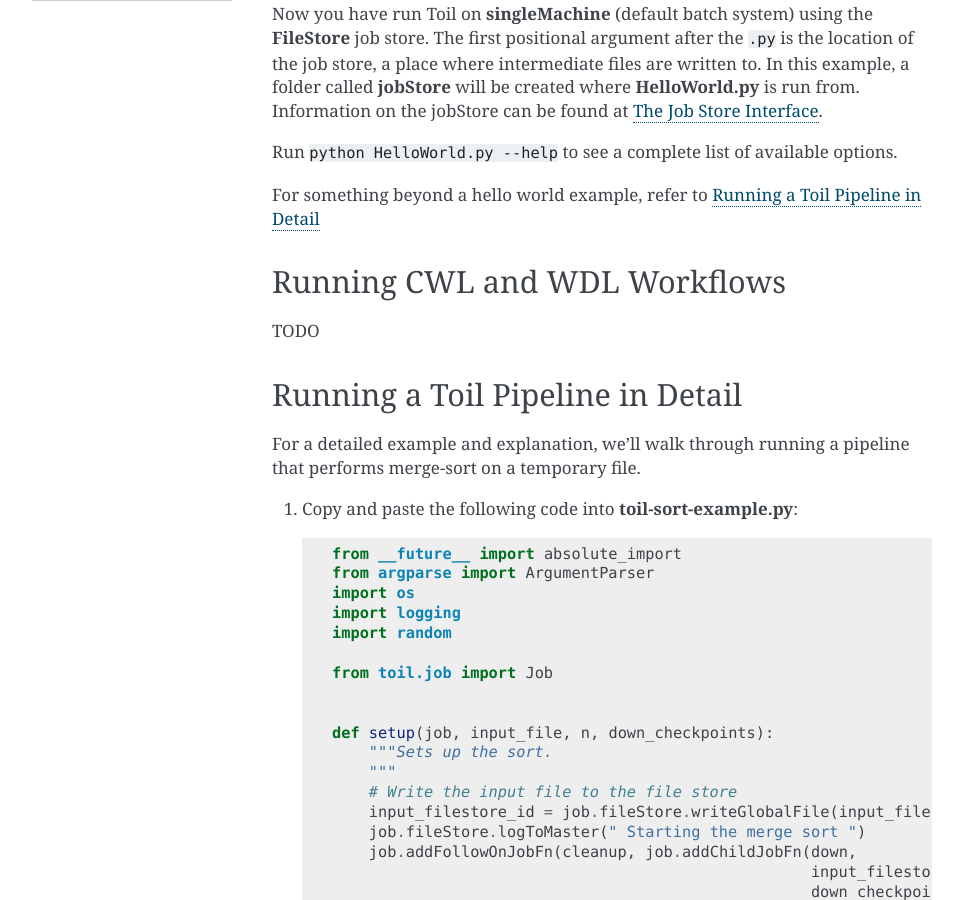
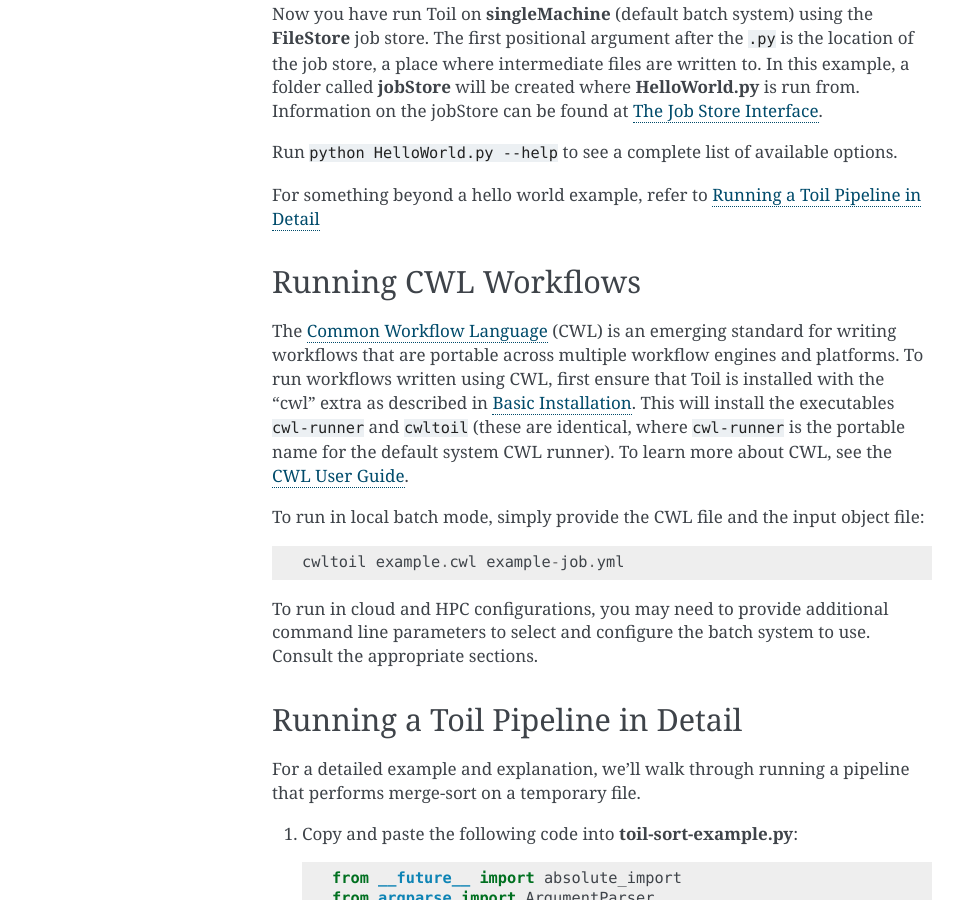
Before and after one commit to DataBiosphere/toil, a Sphinx documentation site: the page built from docs/running.rst, in a window 1280 px wide and 900 px high, scrolled down 590 px. Shown: the whole window, without its empty margins (148-1111 px from the left). Built offline with Sphinx 7.4.7, drawn with Linux system fonts in a browser that asks for light colours; pages that are not in the unit, such as notebooks, are missing from menus; the version number could not be read and is left out; some of the changed text lies outside the part shown.

Commit message:
Add documentation about running CWL workflows on Toil (resolves #740)

```diff
--- a/docs/index.rst
+++ b/docs/index.rst
@@ -83,8 +83,8 @@
 .. _Microsoft Azure: https://azure.microsoft.com
 .. _Amazon Web Services: https://aws.amazon.com/
 .. _OpenStack: https://www.openstack.org/
-.. _CWL: https://github.com/common-workflow-language/common-workflow-language
-.. _Common Workflow Language: https://github.com/common-workflow-language/common-workflow-language
+.. _CWL: http://commonwl.org
+.. _Common Workflow Language: http://commonwl.org
 .. _WDL: https://github.com/broadinstitute/wdl
 .. _Workflow Description Language: https://github.com/broadinstitute/wdl
 
--- a/docs/installation.rst
+++ b/docs/installation.rst
@@ -26,7 +26,7 @@
 
 ::
 
-   pip install toil[aws,mesos,azure,encryption]
+   pip install toil[aws,mesos,azure,encryption,cwl]
 
 .. _extras: https://pythonhosted.org/setuptools/setuptools.html#declaring-extras-optional-features-with-their-own-dependencies
 
@@ -52,6 +52,8 @@
 
   * :ref:`Python headers and static libraries <python-dev>`
   * :ref:`Libffi headers and library <libffi-dev>`
+
+* The ``cwl`` extra provides support for running workflows written using the `Common Workflow Language`_.
 
 .. _mesos:
 .. topic:: Apache Mesos
@@ -98,6 +100,8 @@
 .. _Xcode: https://developer.apple.com/xcode/
 
 .. _Homebrew: http://brew.sh/
+
+.. _Common Workflow Language: http://commonwl.org
 
 Building & Testing
 ------------------
--- a/docs/running.rst
+++ b/docs/running.rst
@@ -36,10 +36,28 @@
 
 For something beyond a hello world example, refer to :ref:`runningDetail`
 
-Running CWL and WDL Workflows
------------------------------
+Running CWL Workflows
+---------------------
 
-TODO
+The `Common Workflow Language`_ (CWL) is an emerging standard for writing
+workflows that are portable across multiple workflow engines and platforms.  To
+run workflows written using CWL, first ensure that Toil is installed with the
+"cwl" extra as described in :ref:`installation-ref`.  This will install the
+executables ``cwl-runner`` and ``cwltoil`` (these are identical, where
+``cwl-runner`` is the portable name for the default system CWL runner).  To
+learn more about CWL, see the `CWL User Guide`_.
+
+To run in local batch mode, simply provide the CWL file and the input object
+file::
+
+    cwltoil example.cwl example-job.yml
+
+To run in cloud and HPC configurations, you may need to provide additional
+command line parameters to select and configure the batch system to use.
+Consult the appropriate sections.
+
+.. _Common Workflow Language: http://commonwl.org
+.. _CWL User Guide: http://commonwl.org/draft-3/UserGuide.html
 
 .. _runningDetail:
 
@@ -290,6 +308,16 @@
     python --batchSystem=mesos --mesosMaster=mesos-master:5050 \
                     HelloWorld.py aws:us-west-2:my-s3-jobstore
 
+To run a CWL workflow::
+
+    cwltoil --batchSystem=mesos --mesosMaster=mesos-master:5050 \
+                    --jobStore=aws:us-west-2:my-s3-jobstore \
+                    example.cwl example-job.yml
+
+When running a CWL workflow on AWS, input files can be provided either on the
+local file system or in S3 buckets using s3:// URL references.  Final output
+files will be copied to the local file system of the leader node.
+
 .. _runningAzure:
 
 Running on Azure
@@ -336,6 +364,12 @@
         python --batchSystem=mesos --mesosMaster=10.0.0.5:5050 \
                         HelloWorld.py azure:<accountname>:hello-world001
 
+    To run a CWL workflow::
+
+        cwltoil --batchSystem=mesos --mesosMaster=10.0.0.5:5050 \
+                        --jobStore=azure:<accountname>:hello-world001 \
+                        example.cwl example-job.yml
+
     Be sure to replace ``<accountname>`` with the name of your Azure Storage Account.
 
 Note that once you run a job with a particular job store name (the part after the account name) in a particular Storage Account, you cannot re-use that name in that account unless one of the following happens:
```
Also changed, not shown: other parts of docs/index.rst (+1 -1 lines).
